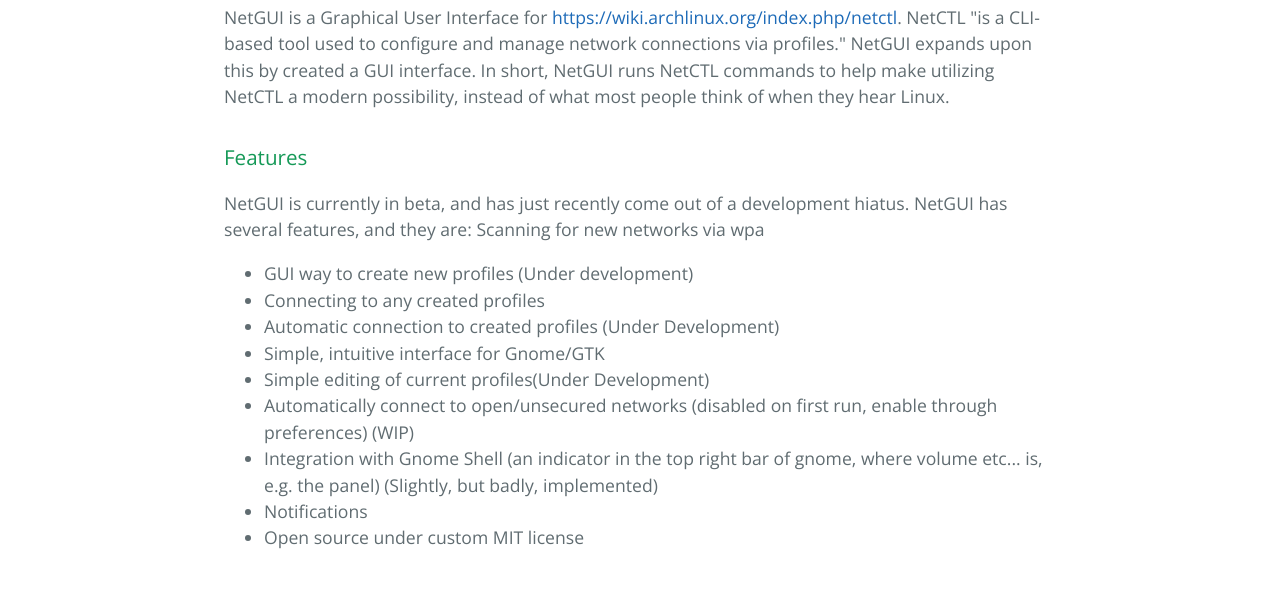
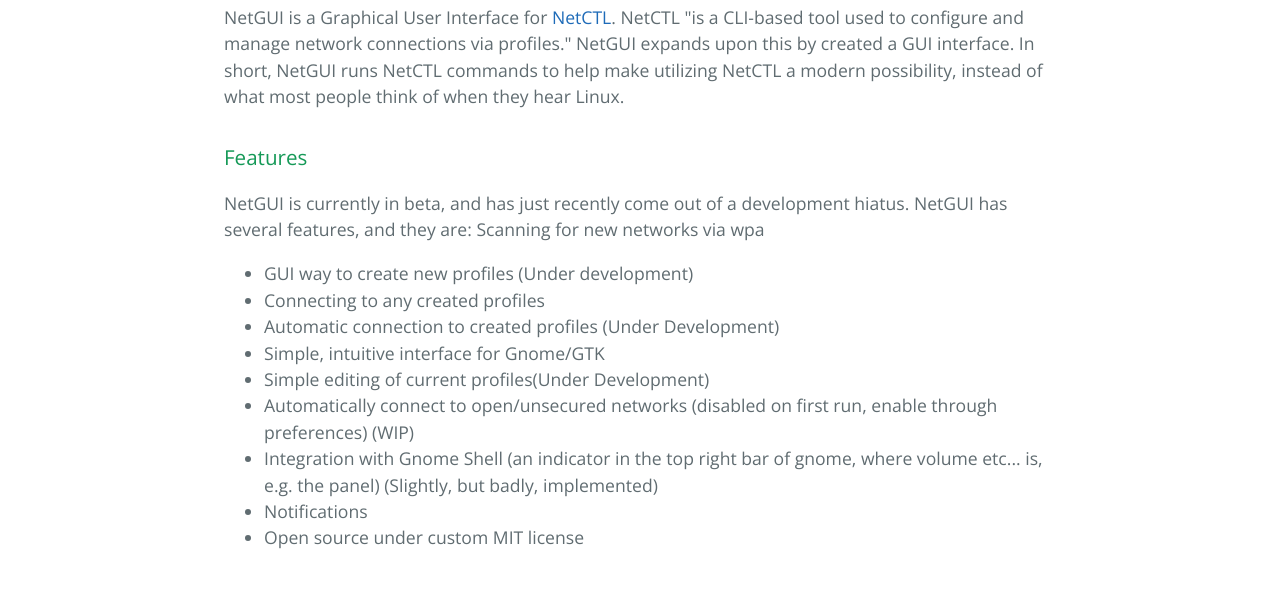
Before and after one commit to codywd/NetGUI, a plain HTML site: page index.html in a window 1280 px wide. Shown: the part 511-1100 px from the top of the page. Drawn offline with nearby package versions, Linux system fonts and the light colour scheme.

Commit message:
Fix Wiki Link

```diff
--- a/index.html
+++ b/index.html
@@ -22,7 +22,7 @@
       <h1>
 <a id="netgui" class="anchor" href="#netgui" aria-hidden="true"><span class="octicon octicon-link"></span></a>NetGUI</h1>
 
-<p>NetGUI is a Graphical User Interface for <a href="NetCTL">https://wiki.archlinux.org/index.php/netctl</a>. NetCTL "is a CLI-based tool used to configure and manage network connections via profiles." NetGUI expands upon this by created a GUI interface. In short, NetGUI runs NetCTL commands to help make utilizing NetCTL a modern possibility, instead of what most people think of when they hear Linux.</p>
+<p>NetGUI is a Graphical User Interface for <a href="https://wiki.archlinux.org/index.php/netctl">NetCTL</a>. NetCTL "is a CLI-based tool used to configure and manage network connections via profiles." NetGUI expands upon this by created a GUI interface. In short, NetGUI runs NetCTL commands to help make utilizing NetCTL a modern possibility, instead of what most people think of when they hear Linux.</p>
 
 <h3>
 <a id="features" class="anchor" href="#features" aria-hidden="true"><span class="octicon octicon-link"></span></a>Features</h3>
```
